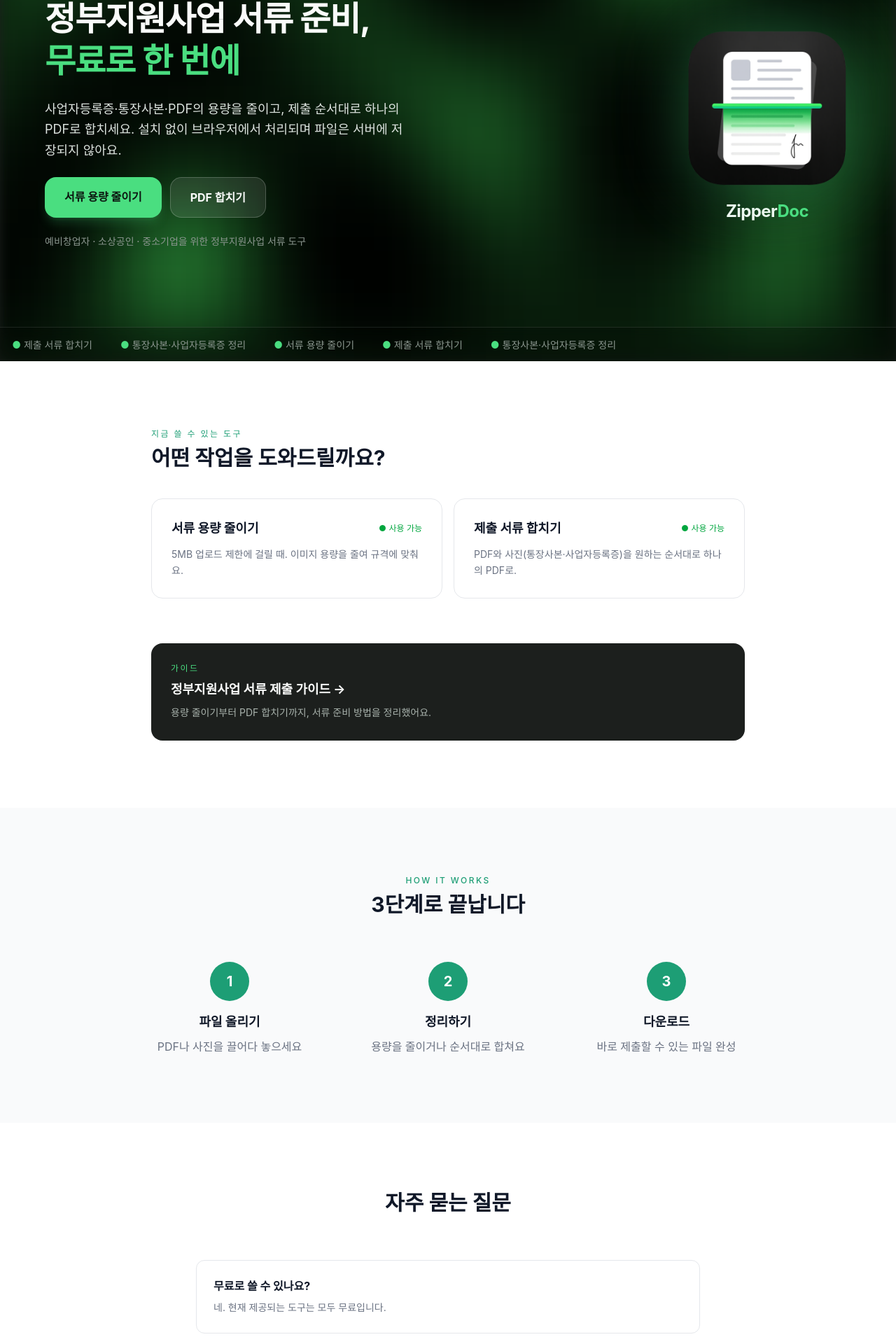
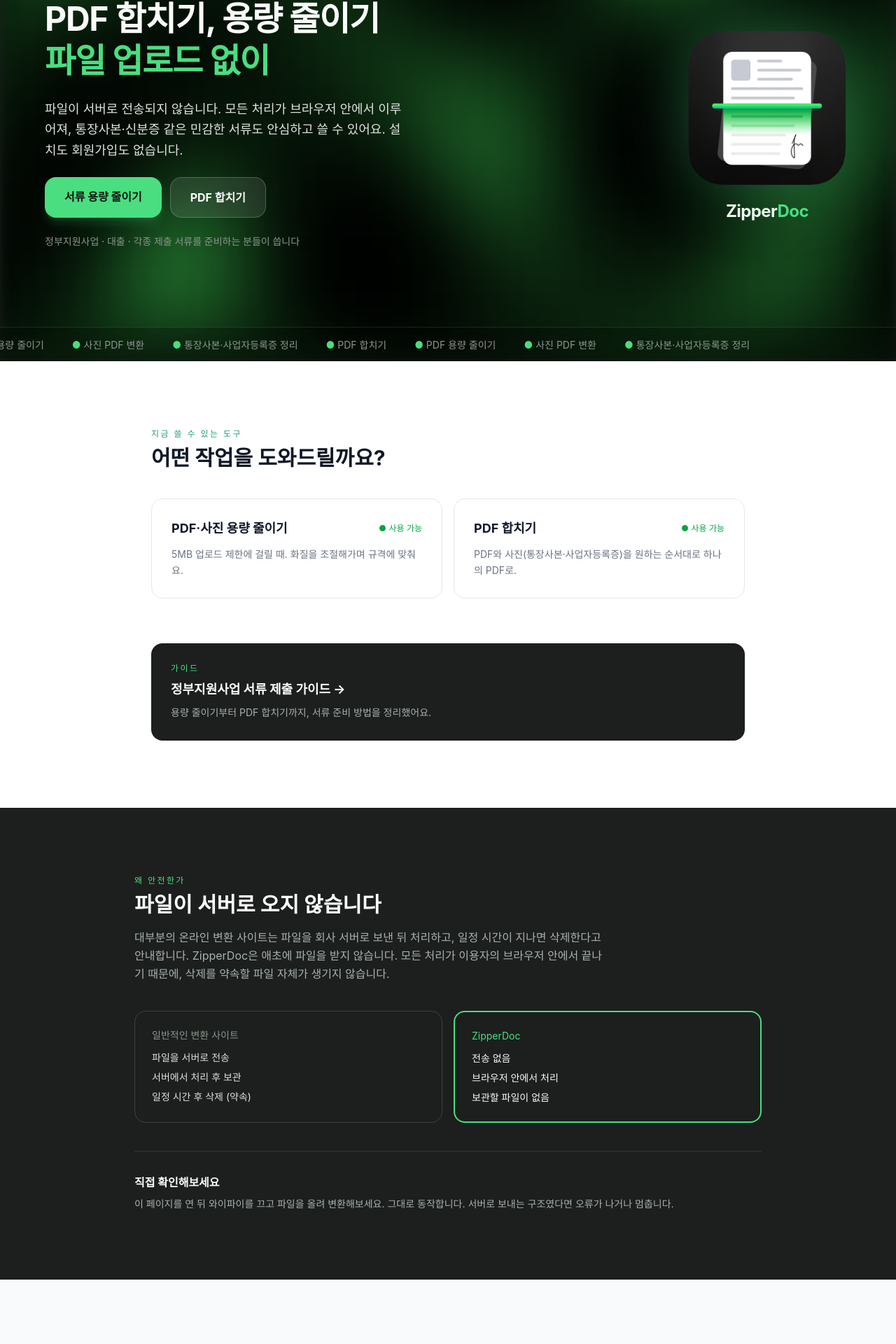
Before and after one commit to ilikesundayandmonday-glitch/doczip, a Next.js app: page / in a window 1280 px wide. Shown: the part 180-2100 px from the top of the page at 70% size. Built offline with nearby package versions, Linux system fonts and the light colour scheme; a web font is replaced by a local one.

Commit message:
간판 교체: 검색 키워드 기반 포지셔닝 + 안전성 전면 배치

```diff
--- a/app/compress/layout.tsx
+++ b/app/compress/layout.tsx
@@ -2,13 +2,14 @@
 import { openGraphBase } from "@/app/shared-metadata";
 
 export const metadata: Metadata = {
-  title: "서류 용량 줄이기 - 5MB 제한 맞추는 무료 이미지 압축 | ZipperDoc",
-  description: "정부지원사업 제출 서류의 이미지 용량을 줄여 5MB·10MB 제한에 맞추세요. 압축 강도를 직접 조절할 수 있고, 파일은 브라우저에서만 처리되어 서버에 저장되지 않습니다.",
+  title: "사진·이미지 용량 줄이기 무료 | 업로드 없이 - ZipperDoc",
+  description: "사진 용량 줄이기, 이미지 용량 줄이기를 무료로. 화질을 조절해가며 5MB·10MB 제출 기준에 맞출 수 있습니다. 파일이 서버로 전송되지 않고 브라우저에서만 처리됩니다.",
+  keywords: ["사진 용량 줄이기", "이미지 용량 줄이기", "PDF 용량 줄이기", "사진 압축", "파일 용량 줄이기"],
   alternates: { canonical: "/compress" },
   openGraph: {
     ...openGraphBase,
-    title: "서류 용량 줄이기 | ZipperDoc",
-    description: "제출 용량 제한에 맞춰 이미지 용량을 줄이세요. 설치 없이 무료로.",
+    title: "사진·이미지 용량 줄이기 무료 | ZipperDoc",
+    description: "제출 용량 제한에 맞춰 용량을 줄이세요. 파일 업로드 없이, 설치 없이.",
     url: "/compress",
     type: "website",
   },
--- a/app/layout.tsx
+++ b/app/layout.tsx
@@ -7,15 +7,15 @@
 
 export const metadata: Metadata = {
   metadataBase: new URL("https://zipperdoc.com"),
-  title: "정부지원사업 서류 도구 | PDF 합치기·용량 줄이기 - ZipperDoc",
-  description: "정부지원사업 제출 서류의 용량을 줄이고 PDF와 사진을 하나로 합치세요. 사업자등록증·통장사본도 설치 없이 무료로 정리할 수 있습니다.",
-  keywords: ["정부지원사업 서류", "서류 용량 줄이기", "PDF 합치기", "통장사본 PDF", "사업자등록증 PDF", "제출 서류 정리"],
+  title: "PDF 합치기·용량 줄이기 무료 | 파일 업로드 없이 - ZipperDoc",
+  description: "PDF 합치기, PDF 용량 줄이기, 사진 PDF 변환을 무료로. 파일이 서버에 업로드되지 않고 브라우저에서만 처리되어 통장사본·신분증 같은 민감한 서류도 안전합니다. 설치·회원가입 없음.",
+  keywords: ["PDF 합치기", "PDF 용량 줄이기", "사진 용량 줄이기", "JPG PDF 변환", "PDF 병합", "이미지 용량 줄이기", "통장사본 PDF", "정부지원사업 서류"],
   alternates: {
     canonical: "/",
   },
   openGraph: {
-    title: "정부지원사업 서류 도구 | ZipperDoc",
-    description: "정부지원사업 제출 서류의 용량을 줄이고 PDF와 사진을 하나로 합치세요. 설치 없이 무료로.",
+    title: "PDF 합치기·용량 줄이기 무료 | ZipperDoc",
+    description: "파일이 서버로 전송되지 않습니다. 브라우저에서만 처리되어 민감한 서류도 안전하게.",
     url: "https://zipperdoc.com",
     siteName: "ZipperDoc",
     locale: "ko_KR",
--- a/app/merge/layout.tsx
+++ b/app/merge/layout.tsx
@@ -2,13 +2,14 @@
 import { openGraphBase } from "@/app/shared-metadata";
 
 export const metadata: Metadata = {
-  title: "제출 서류 합치기 - PDF와 사진을 하나의 PDF로 | ZipperDoc",
-  description: "통장사본·사업자등록증 사진과 PDF를 원하는 순서대로 하나의 PDF로 합치세요. 사진은 A4 크기에 맞춰 자동 정렬되며, 파일은 서버에 저장되지 않습니다.",
+  title: "PDF 합치기 무료 | 사진·JPG도 함께 병합 - ZipperDoc",
+  description: "PDF 합치기, PDF 병합, JPG PDF 변환을 무료로. 사진과 PDF를 원하는 순서대로 하나의 PDF로 합칠 수 있고, 사진은 A4에 맞춰 자동 정렬됩니다. 파일이 서버로 전송되지 않습니다.",
+  keywords: ["PDF 합치기", "PDF 병합", "PDF 파일 합치기", "JPG PDF 변환", "사진 PDF 변환", "통장사본 PDF"],
   alternates: { canonical: "/merge" },
   openGraph: {
     ...openGraphBase,
-    title: "제출 서류 합치기 | ZipperDoc",
-    description: "PDF와 사진을 원하는 순서대로 하나의 PDF로. 설치 없이 무료로.",
+    title: "PDF 합치기 무료 | ZipperDoc",
+    description: "PDF와 사진을 원하는 순서대로 하나의 PDF로. 파일 업로드 없이, 설치 없이.",
     url: "/merge",
     type: "website",
   },
--- a/app/page.tsx
+++ b/app/page.tsx
@@ -16,12 +16,12 @@
 
               <div className="flex-1 text-center md:text-left">
                 <h1 className="text-4xl sm:text-5xl font-bold text-[#FAFBFA] mb-6 leading-tight tracking-tight">
-                  정부지원사업 서류 준비,<br />
-                  <span className="text-[#4ADE80]">무료로 한 번에</span>
+                  PDF 합치기, 용량 줄이기<br />
+                  <span className="text-[#4ADE80]">파일 업로드 없이</span>
                 </h1>
 
                 <p className="text-base sm:text-lg text-[#DDE3DF] max-w-lg mx-auto md:mx-0 mb-6 leading-relaxed">
-                  사업자등록증·통장사본·PDF의 용량을 줄이고, 제출 순서대로 하나의 PDF로 합치세요. 설치 없이 브라우저에서 처리되며 파일은 서버에 저장되지 않아요.
+                  파일이 서버로 전송되지 않습니다. 모든 처리가 브라우저 안에서 이루어져, 통장사본·신분증 같은 민감한 서류도 안심하고 쓸 수 있어요. 설치도 회원가입도 없습니다.
                 </p>
 
                 <div className="flex flex-wrap gap-3 justify-center md:justify-start mb-6">
@@ -42,7 +42,7 @@
                 </div>
 
                 <div className="text-sm text-[#8B968F] font-medium">
-                  예비창업자 · 소상공인 · 중소기업을 위한 정부지원사업 서류 도구
+                  정부지원사업 · 대출 · 각종 제출 서류를 준비하는 분들이 씁니다
                 </div>
               </div>
 
@@ -58,11 +58,13 @@
         </div>
         <div className="relative z-10 border-t border-white/10 bg-black/20 backdrop-blur-sm py-3 overflow-hidden whitespace-nowrap">
           <div className="inline-block animate-[scroll_20s_linear_infinite] text-sm text-[#8B968F]">
-            <span className="mx-5"><span className="text-[#4ADE80]">●</span> 서류 용량 줄이기</span>
-            <span className="mx-5"><span className="text-[#4ADE80]">●</span> 제출 서류 합치기</span>
+            <span className="mx-5"><span className="text-[#4ADE80]">●</span> PDF 합치기</span>
+            <span className="mx-5"><span className="text-[#4ADE80]">●</span> PDF 용량 줄이기</span>
+            <span className="mx-5"><span className="text-[#4ADE80]">●</span> 사진 PDF 변환</span>
             <span className="mx-5"><span className="text-[#4ADE80]">●</span> 통장사본·사업자등록증 정리</span>
-            <span className="mx-5"><span className="text-[#4ADE80]">●</span> 서류 용량 줄이기</span>
-            <span className="mx-5"><span className="text-[#4ADE80]">●</span> 제출 서류 합치기</span>
+            <span className="mx-5"><span className="text-[#4ADE80]">●</span> PDF 합치기</span>
+            <span className="mx-5"><span className="text-[#4ADE80]">●</span> PDF 용량 줄이기</span>
+            <span className="mx-5"><span className="text-[#4ADE80]">●</span> 사진 PDF 변환</span>
             <span className="mx-5"><span className="text-[#4ADE80]">●</span> 통장사본·사업자등록증 정리</span>
           </div>
         </div>
@@ -72,8 +74,8 @@
         <div className="text-xs tracking-[0.2em] text-[#1D9E75] font-medium mb-2">지금 쓸 수 있는 도구</div>
         <h2 className="text-2xl sm:text-3xl font-bold text-gray-900 mb-10">어떤 작업을 도와드릴까요?</h2>
         <div className="grid grid-cols-1 sm:grid-cols-2 gap-4">
-          <Tool href="/compress" title="서류 용량 줄이기" desc="5MB 업로드 제한에 걸릴 때. 이미지 용량을 줄여 규격에 맞춰요." event="도구클릭_압축" />
-          <Tool href="/merge" title="제출 서류 합치기" desc="PDF와 사진(통장사본·사업자등록증)을 원하는 순서대로 하나의 PDF로." event="도구클릭_합치기" />
+          <Tool href="/compress" title="PDF·사진 용량 줄이기" desc="5MB 업로드 제한에 걸릴 때. 화질을 조절해가며 규격에 맞춰요." event="도구클릭_압축" />
+          <Tool href="/merge" title="PDF 합치기" desc="PDF와 사진(통장사본·사업자등록증)을 원하는 순서대로 하나의 PDF로." event="도구클릭_합치기" />
         </div>
 
         <div className="mt-16">
@@ -84,12 +86,51 @@
           </Link>
         </div>
       </section>
+      <section className="px-6 py-24 bg-[#1C1F1D]">
+        <div className="max-w-4xl mx-auto">
+          <div className="text-xs tracking-[0.2em] text-[#4ADE80] font-medium mb-2">왜 안전한가</div>
+          <h2 className="text-2xl sm:text-3xl font-bold text-[#FAFBFA] mb-4">파일이 서버로 오지 않습니다</h2>
+          <p className="text-[#A8B2AC] leading-relaxed mb-10 max-w-2xl">
+            대부분의 온라인 변환 사이트는 파일을 회사 서버로 보낸 뒤 처리하고, 일정 시간이 지나면 삭제한다고
+            안내합니다. ZipperDoc은 애초에 파일을 받지 않습니다. 모든 처리가 이용자의 브라우저 안에서
+            끝나기 때문에, 삭제를 약속할 파일 자체가 생기지 않습니다.
+          </p>
+
+          <div className="grid grid-cols-1 sm:grid-cols-2 gap-4 mb-10">
+            <div className="border border-white/15 rounded-2xl p-6">
+              <p className="text-sm text-[#8B968F] mb-3">일반적인 변환 사이트</p>
+              <ul className="flex flex-col gap-2 text-[#DDE3DF] text-sm">
+                <li>파일을 서버로 전송</li>
+                <li>서버에서 처리 후 보관</li>
+                <li>일정 시간 후 삭제 (약속)</li>
+              </ul>
+            </div>
+            <div className="border-2 border-[#4ADE80] rounded-2xl p-6">
+              <p className="text-sm text-[#4ADE80] mb-3">ZipperDoc</p>
+              <ul className="flex flex-col gap-2 text-[#FAFBFA] text-sm">
+                <li>전송 없음</li>
+                <li>브라우저 안에서 처리</li>
+                <li>보관할 파일이 없음</li>
+              </ul>
+            </div>
+          </div>
+
+          <div className="border-t border-white/10 pt-8">
+            <p className="text-[#FAFBFA] font-bold mb-2">직접 확인해보세요</p>
+            <p className="text-[#A8B2AC] text-sm leading-relaxed">
+              이 페이지를 연 뒤 와이파이를 끄고 파일을 올려 변환해보세요. 그대로 동작합니다. 서버로 보내는
+              구조였다면 오류가 나거나 멈춥니다.
+            </p>
+          </div>
+        </div>
+      </section>
+
       <section className="px-6 py-24 bg-gray-50">
         <div className="max-w-4xl mx-auto">
           <div className="text-xs tracking-[0.2em] text-[#1D9E75] font-medium mb-2 text-center">HOW IT WORKS</div>
           <h2 className="text-center text-2xl sm:text-3xl font-bold text-gray-900 mb-16">3단계로 끝납니다</h2>
           <div className="grid grid-cols-1 sm:grid-cols-3 gap-10">
-            <Step num="1" title="파일 올리기" desc="PDF나 사진을 끌어다 놓으세요" />
+            <Step num="1" title="파일 선택" desc="PDF나 사진을 끌어다 놓으세요" />
             <Step num="2" title="정리하기" desc="용량을 줄이거나 순서대로 합쳐요" />
             <Step num="3" title="다운로드" desc="바로 제출할 수 있는 파일 완성" />
           </div>
@@ -99,9 +140,12 @@
       <section className="px-6 py-24 max-w-3xl mx-auto w-full">
         <h2 className="text-center text-2xl sm:text-3xl font-bold text-gray-900 mb-16">자주 묻는 질문</h2>
         <div className="flex flex-col gap-4">
-          <Faq q="무료로 쓸 수 있나요?" a="네. 현재 제공되는 도구는 모두 무료입니다." />
-          <Faq q="제 문서가 안전한가요?" a="파일은 브라우저에서 직접 처리되며 서버에 저장되지 않습니다. 민감한 공문서도 안심하고 쓰세요." />
+          <Faq q="무료로 쓸 수 있나요?" a="네. 현재 제공되는 도구는 모두 무료이고, 회원가입도 필요 없습니다." />
+          <Faq q="통장사본이나 신분증을 올려도 안전한가요?" a="파일이 서버로 전송되지 않습니다. 모든 처리가 브라우저 안에서 이루어지므로 저장될 파일 자체가 생기지 않습니다. 와이파이를 끄고 변환해보시면 확인하실 수 있습니다." />
+          <Faq q="PDF와 사진을 같이 합칠 수 있나요?" a="네. JPG·PNG 사진과 PDF를 함께 올려 하나의 PDF로 합칠 수 있습니다. 사진은 A4 크기에 맞춰 자동 정렬됩니다." />
+          <Faq q="용량은 얼마나 줄어드나요?" a="화질을 조절해가며 원하는 용량에 맞출 수 있습니다. 5MB·10MB 같은 제출 기준에 맞추는 용도로 쓰기 좋습니다." />
           <Faq q="프로그램을 설치해야 하나요?" a="아니요. 브라우저에서 바로 사용합니다. 설치·업데이트가 필요 없어요." />
+          <Faq q="수집하는 정보가 전혀 없나요?" a="파일 내용은 수집하지 않습니다. 다만 방문자 수와 버튼 클릭 같은 이용 통계는 수집합니다. 어떤 기능이 실제로 쓰이는지 확인하기 위한 것이며 파일이나 파일명과는 무관합니다." />
         </div>
       </section>
 
```
